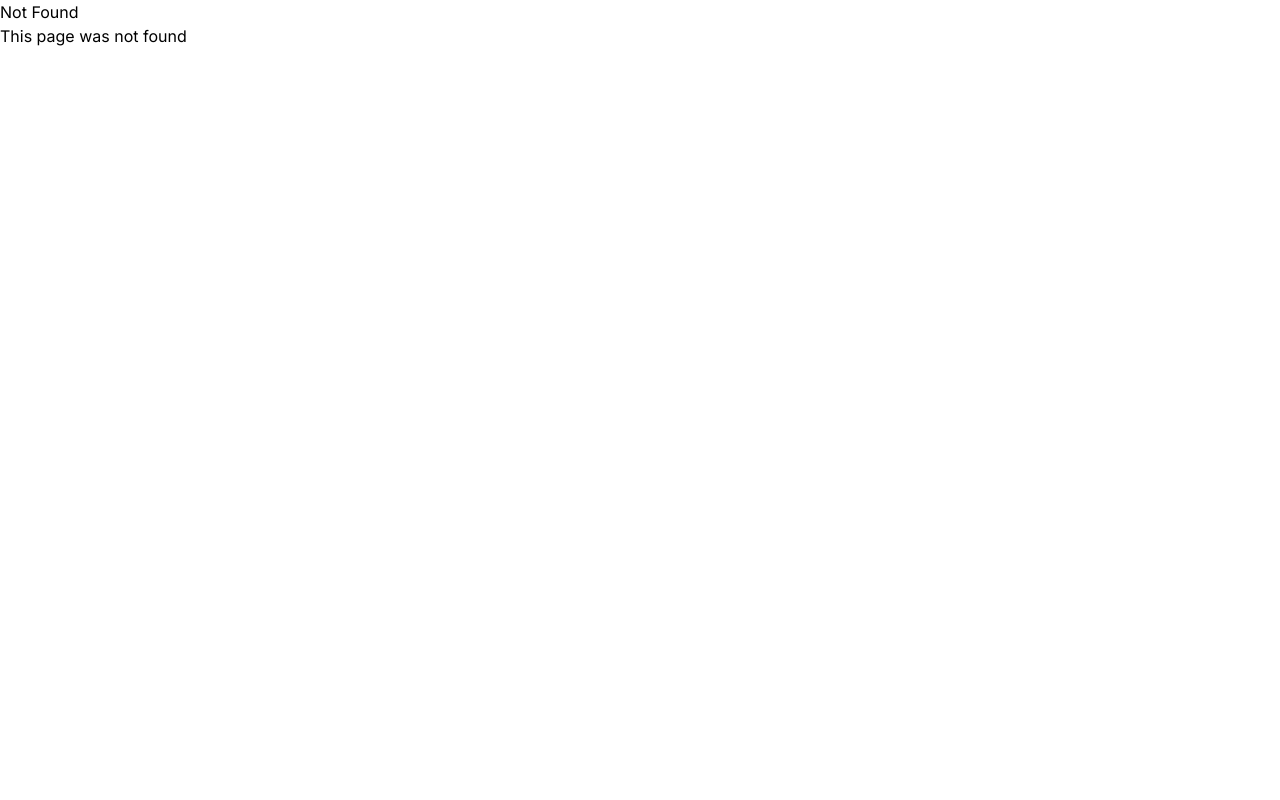
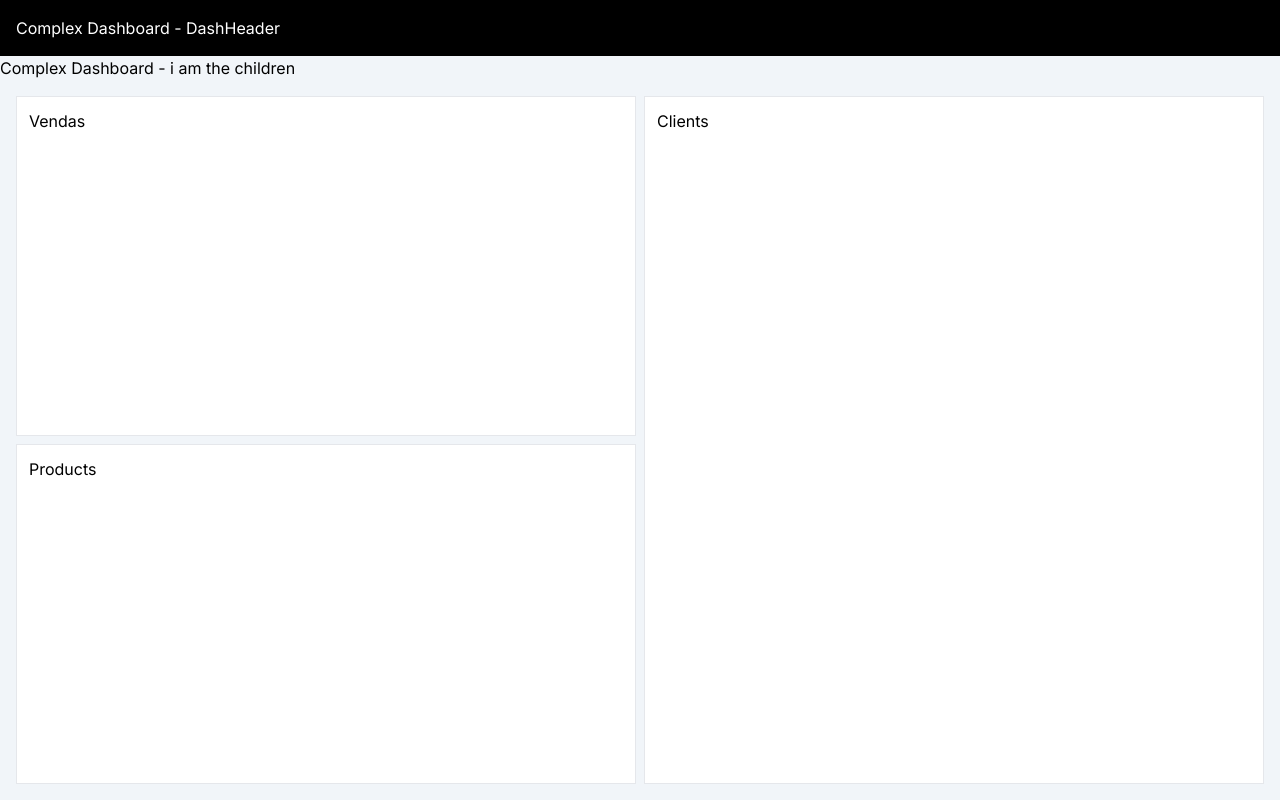
Before and after one commit to manuelbento19/next-advanced, a Next.js app: page /dashboard in a window 1280 px wide. Before the commit this address had no page. Built offline with nearby package versions, Linux system fonts and the light colour scheme.

Commit message:
Parallel routes - renderizar multiplas page no mesmo layout

```diff
--- /dev/null
+++ b/src/app/dashboard/@clients/page.tsx
@@ -0,0 +1,9 @@
+import { Card } from "@/components/card";
+
+export default function Page(){
+    return (
+        <Card>
+            Clients
+        </Card>
+    )
+}
--- /dev/null
+++ b/src/app/dashboard/@header/page.tsx
@@ -0,0 +1,7 @@
+export default function Header(){
+    return (
+        <header className="p-4 bg-black text-white">
+            <h1>Complex Dashboard - DashHeader</h1>
+        </header>
+    )
+}
--- /dev/null
+++ b/src/app/dashboard/@products/page.tsx
@@ -0,0 +1,9 @@
+import { Card } from "@/components/card";
+
+export default function Page(){
+    return (
+        <Card>
+            Products
+        </Card>
+    )
+}
--- /dev/null
+++ b/src/app/dashboard/@vendas/page.tsx
@@ -0,0 +1,9 @@
+import { Card } from "@/components/card";
+
+export default function Vendas(){
+    return (
+        <Card>
+            Vendas
+        </Card>
+    )
+}
--- /dev/null
+++ b/src/app/dashboard/layout.tsx
@@ -0,0 +1,28 @@
+import { Card } from "@/components/card";
+import { ReactNode } from "react"
+
+type Props = {
+    clients: ReactNode;
+    header: ReactNode;
+    products: ReactNode;
+    vendas: ReactNode;
+    children: ReactNode;
+}
+
+export default function Layout({children,clients,header,products,vendas}:Props){
+    return (
+        <main className="h-screen flex flex-col bg-slate-100">
+            {header}
+            {children}
+            <section className="flex-1 flex p-4 gap-2">
+                <div className="flex flex-col flex-1 gap-2">
+                    {vendas}
+                    {products}
+                </div>
+                <div className="flex-1">
+                   {clients}
+                </div>
+            </section>
+        </main>
+    )
+}
--- /dev/null
+++ b/src/app/dashboard/page.tsx
@@ -0,0 +1,7 @@
+export default function Page(){
+    return (
+        <h1>
+            Complex Dashboard - i am the children
+        </h1>
+    )
+}
--- /dev/null
+++ b/src/components/card/index.tsx
@@ -0,0 +1,13 @@
+import { ReactNode } from "react";
+
+type Props = {
+    children: ReactNode;
+}
+
+export const Card  = ({children}:Props) => {
+    return(
+        <div className="border p-3 size-full bg-white">
+            {children}
+        </div>
+    )
+}
```
